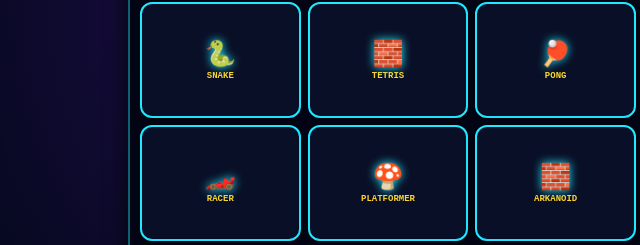
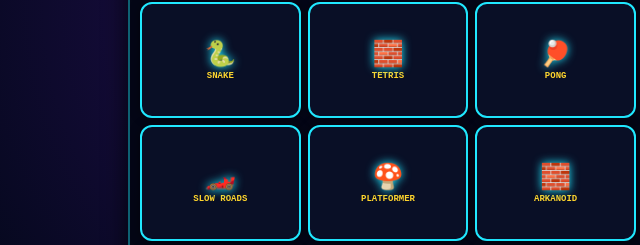
Before and after one commit to FREEzzzGames/FREEzzzGames, a plain HTML site: page index.html in a window 1280 px wide. Shown: the part 154-399 px from the top of the page, 252-892 px from the left. Drawn offline with Linux system fonts and the light colour scheme.

Commit message:
Replace Racer with Slow Roads

```diff
--- a/index.html
+++ b/index.html
@@ -146,7 +146,7 @@ canvas { width: 100%; height: 100%; object-fit: contain; background: #010206; }
     <div class="icon-btn" data-game="snake"><div class="icon-emoji">🐍</div><div class="icon-title">SNAKE</div></div>
     <div class="icon-btn" data-game="tetris"><div class="icon-emoji">🧱</div><div class="icon-title">TETRIS</div></div>
     <div class="icon-btn" data-game="pong"><div class="icon-emoji">🏓</div><div class="icon-title">PONG</div></div>
-    <div class="icon-btn" data-game="race"><div class="icon-emoji">🏎️</div><div class="icon-title">RACER</div></div>
+    <div class="icon-btn" data-game="slowroads"><div class="icon-emoji">🏎️</div><div class="icon-title">SLOW ROADS</div></div>
     <div class="icon-btn" data-game="mario"><div class="icon-emoji">🍄</div><div class="icon-title">PLATFORMER</div></div>
     <div class="icon-btn" data-game="arkanoid"><div class="icon-emoji">🧱</div><div class="icon-title">ARKANOID</div></div>
     <div class="icon-btn" data-game="duck"><div class="icon-emoji">🦆</div><div class="icon-title">DUCK MUDACK</div></div>
@@ -387,7 +387,7 @@ window.addEventListener('DOMContentLoaded', () => {
     snake:'https://poki.com/en/g/snake-cool',
     tetris:'https://poki.com/en/g/tetra-blocks',
     pong:'https://poki.com/en/g/ping-pong-html5',
-    race:'https://poki.com/en/g/drive-mad',
+    slowroads:'https://slowroads.io/#A2-83b7f485@0',
     mario:'https://poki.com/en/platform',
     arkanoid:'https://poki.com/en/g/brick-breaker',
     duck:'https://d3tro1t131-cmyk.github.io/duck-mudack2/',
```
